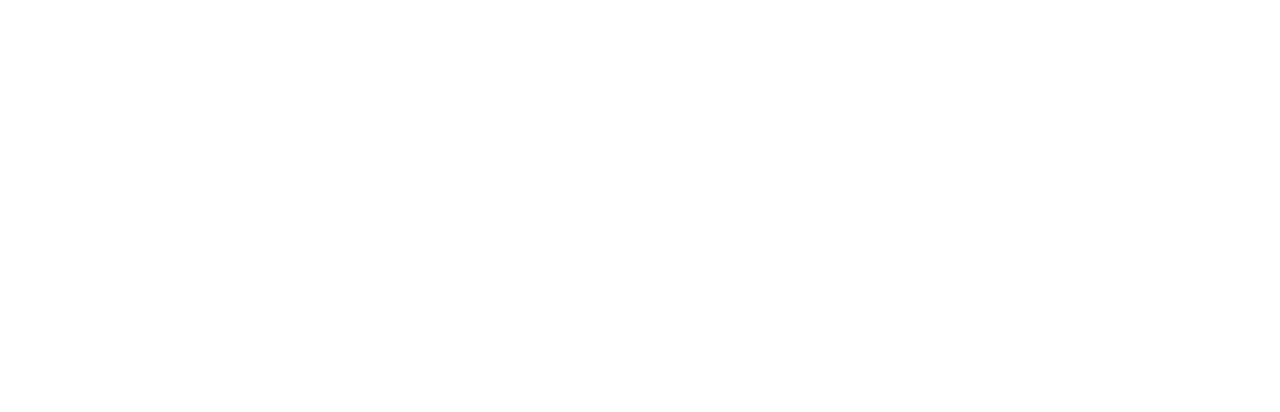
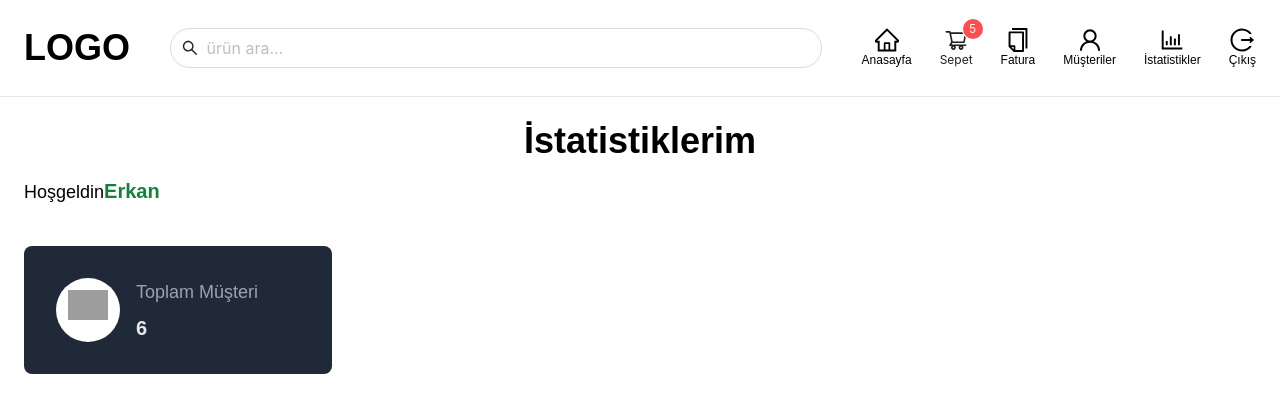
Before and after one commit to erkankolakan/PosApplication, a React (Create React App) app in the folder client/: page /statistic in a window 1280 px wide. Before the commit this address had no page. Shown: the top 412 px of the page. Built offline with nearby package versions, Linux system fonts and the light colour scheme; grey boxes are pictures that could not be loaded.

Commit message:
istatistik kartlar yapıldı

```diff
--- a/client/src/App.jsx
+++ b/client/src/App.jsx
@@ -5,6 +5,7 @@
 import CartPage from './pages/CartPage';
 import BillPage from './pages/BillPage';
 import CustomerPage from './pages/CustomerPage';
+import StatisticPage from './pages/StatisticPage';
 
 
 
@@ -18,6 +19,8 @@
         <Route path='/cart' element={<CartPage/>} />
         <Route path='/bills' element={<BillPage/>} />
         <Route path='/customers' element={<CustomerPage/>} />
+        <Route path='/statistic' element={<StatisticPage/>} />
+
 
       </Routes>
     </BrowserRouter>
--- a/client/src/components/header/Header.jsx
+++ b/client/src/components/header/Header.jsx
@@ -37,7 +37,7 @@
                     <UserOutlined className='md:text-2xl text-xl'/>
                     <span className='md:text-xs  text-[10px]'>Müşteriler</span>
                 </Link>
-                <Link to={"/"} className='menu-link flex flex-col justify-center hover:text-[#40a9ff] transition-all   items-center'>
+                <Link to={"/statistic"} className='menu-link flex flex-col justify-center hover:text-[#40a9ff] transition-all   items-center'>
                     <BarChartOutlined  className='md:text-2xl text-xl'/>
                     <span className='md:text-xs  text-[10px]'>İstatistikler</span>
                 </Link>
--- /dev/null
+++ b/client/src/pages/StatisticPage.jsx
@@ -0,0 +1,39 @@
+import Header from "../components/header/Header"
+
+const StatisticPage = () => {
+  return (
+    <>
+    <Header/>
+    <div className="px-6">
+        <h1 className="text-4xl text-center font-semibold  mb-4">İstatistiklerim</h1>
+
+        <div className="statistic-section">
+            <h2 className="text-lg">Hoşgeldin
+                <span className="text-xl text-green-700 font-semibold">Erkan</span>
+            </h2>
+
+            <div className="statistic-cards grid grid-cols-4 my-10">
+                <div className="cart-item bg-gray-800 p-8 rounded-lg">
+                    <div className="flex gap-x-4 ">
+                        <div className="rounded-full bg-white w-16 h-16 p-3">
+                            <img src="images/user.png" alt="" />
+                        </div>
+                        <div className="text-white">
+                            <p className="mb-2 text-lg font-medium text-gray-400">Toplam Müşteri</p>
+                            <p className="text-xl font-semibold text-gray-200">6</p>
+                        </div>
+                    </div>
+                </div>
+
+            </div>
+
+
+        </div>
+    </div>
+
+
+
+    </>
+  )
+}
+export default StatisticPage
```
